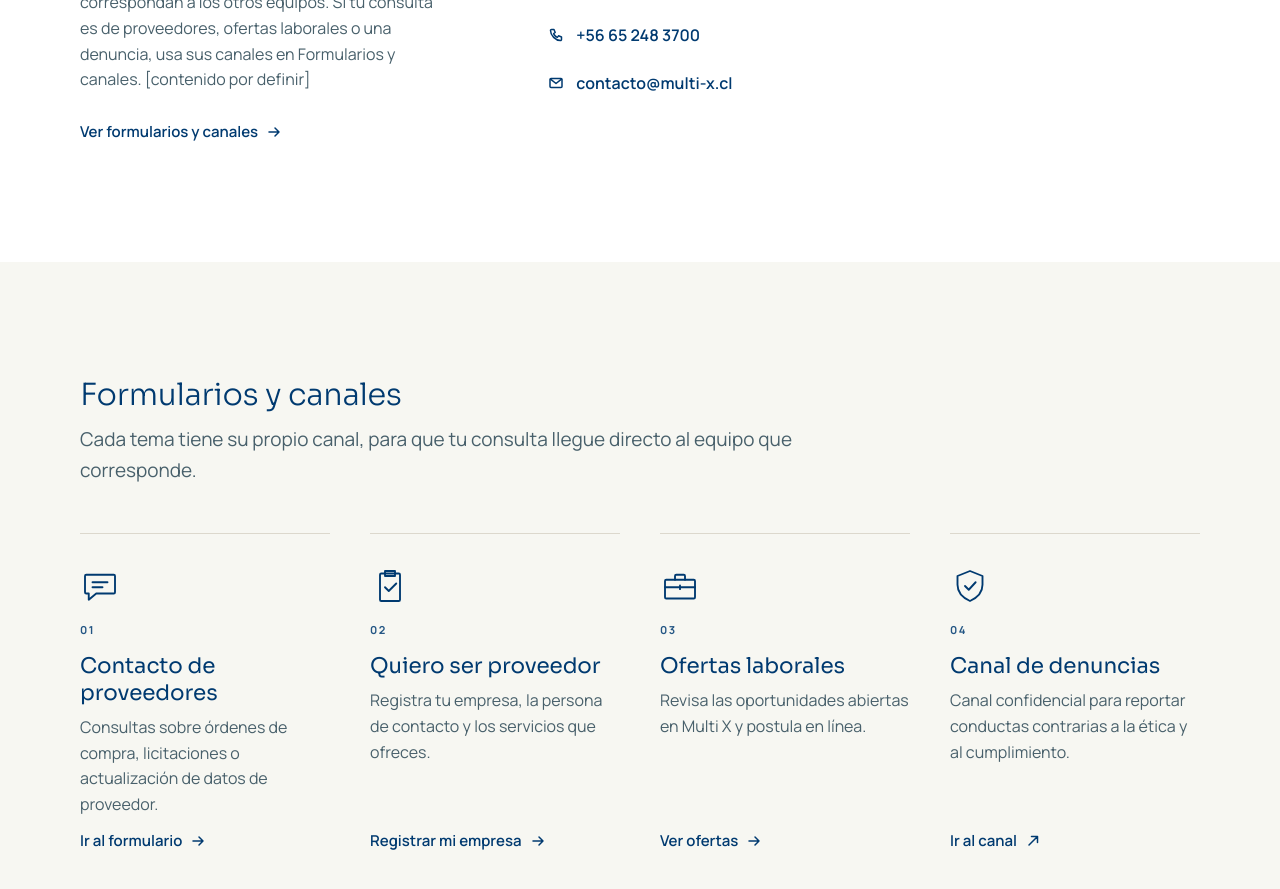
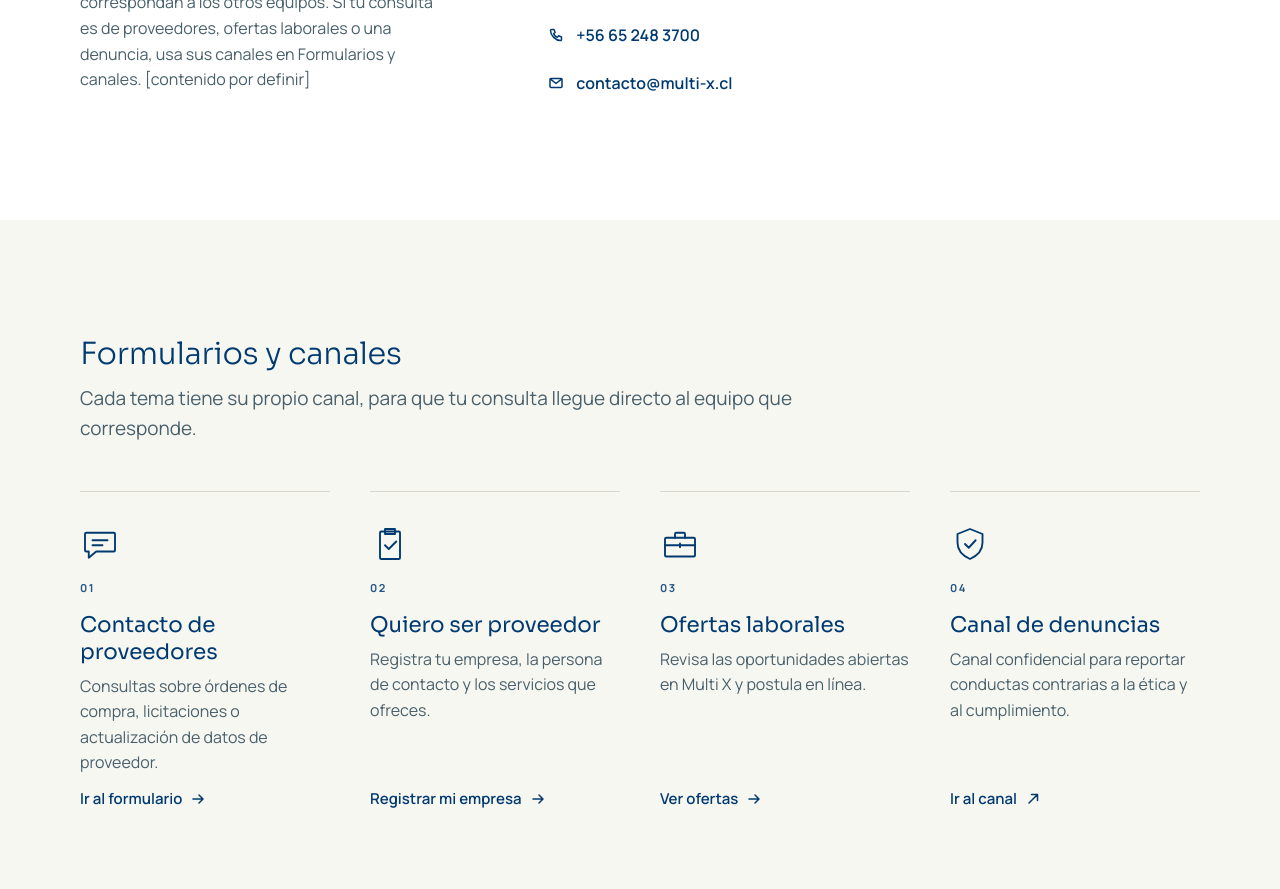
Before and after one commit to felipenaitus/multix-prototipo, a plain HTML site: page contacto.html in a window 1280 px wide. Shown: the part 864-1753 px from the top of the page. Drawn offline with Linux system fonts and the light colour scheme.

Commit message:
Contacto: se quita Ver formularios y canales de la pestaña Contacto general
Co-Authored-By: Claude Opus 5.5 <noreply@anthropic.com>

```diff
--- a/contacto.html
+++ b/contacto.html
@@ -54,7 +54,6 @@
             <div class="split__body">
               <h3 class="t-h3">Contacto general</h3>
               <p class="t-body c-secondary">Para consultas generales sobre Multi X que no correspondan a los otros equipos. Si tu consulta es de proveedores, ofertas laborales o una denuncia, usa sus canales en Formularios y canales. [contenido por definir]</p>
-              <a class="btn btn--tertiary hit" href="#ct-access-title">Ver formularios y canales<svg class="icon" aria-hidden="true"><use href="#i-arrow"></use></svg></a>
             </div>
             <ir-contact label="Contacto general" name="Multi X" phone="+56 65 248 3700" email="contacto@multi-x.cl"></ir-contact>
           </div>
```
